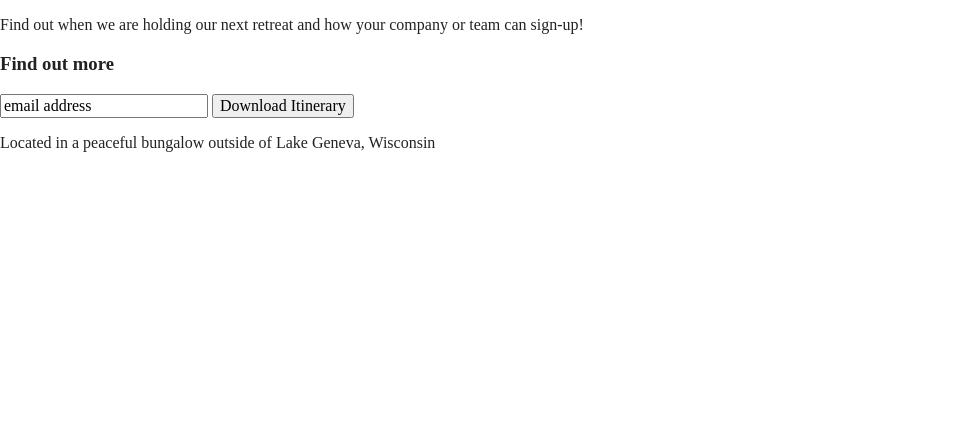
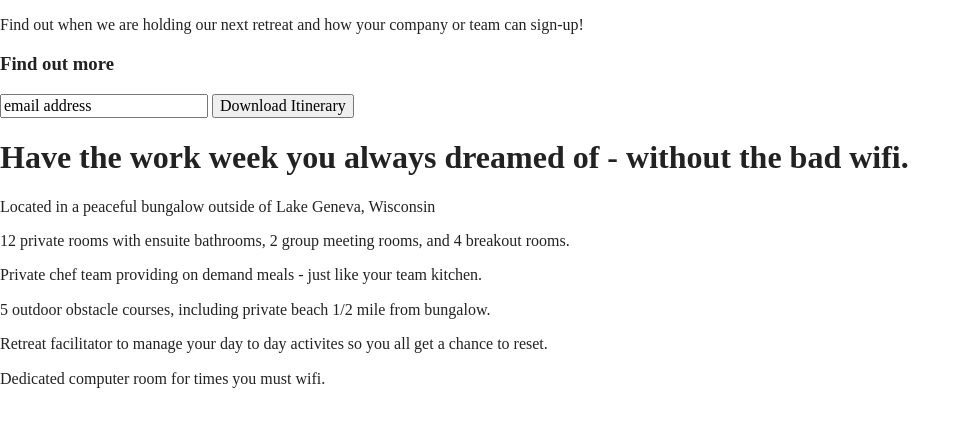
Before and after one commit to TheGoodWizard/unplugged, a website built with Parcel: page index.html in a window 1280 px wide. Shown: the part 192-618 px from the top of the page, without its empty margins (0-971 px from the left). Built offline with nearby package versions, Linux system fonts and the light colour scheme; files whose address does not match are found by name.

Commit message:
Continued Work On Setting-Up HTML Code Shell
Built-out 'features' content-area sections of home page.

```diff
--- a/index.html
+++ b/index.html
@@ -73,12 +73,44 @@
     </aside>
 
     <section class="features">
+
       <div class="content-wrapper">
+
+        <h1>Have the work week you always dreamed of - without the bad wifi.</h1>
+
         <article>
-          <p class="fontawesome-icon"></p>
+          <p class="fontawesome-icon"></p>  <!-- Tent Icon -->
           <p class="features-item-description">Located in a peaceful bungalow outside of Lake Geneva, Wisconsin</p>
         </article>
+
+        <article>
+          <p class="font-awesome-icon"></p>  <!-- Bed Icon -->
+          <p class="features-item-description">12 private rooms with ensuite bathrooms, 2 group meeting rooms, and 4 breakout rooms.</p>
+        </article>
+
+        <article>
+          <p class="font-awesome-icon"></p>  <!-- Silverware Icon -->
+          <p class="features-item-description">Private chef team providing on demand meals - just like your team kitchen.</p>
+        </article>
+
+        <article>
+          <p class="font-awesome-icon"></p>  <!-- Footprints Icon -->
+          <p class="features-item-description">5 outdoor obstacle courses, including private beach 1/2 mile from bungalow.</p>
+        </article>
+
+        <article>
+          <p class="font-awesome-icon"></p>  <!-- Smiley :) Icon -->
+          <p class="features-item-description">Retreat facilitator to manage your day to day activites so you all get a chance to reset.</p>
+        </article>
+
+        <article>
+          <p class="font-awesome-icon"></p>
+          <p class="features-item-description">Dedicated computer room for times you must wifi.</p>  <!-- Wifi Icon -->
+        </article>
+
+
       </div>
+
     </section>
 
     <section class="reviews">
```
